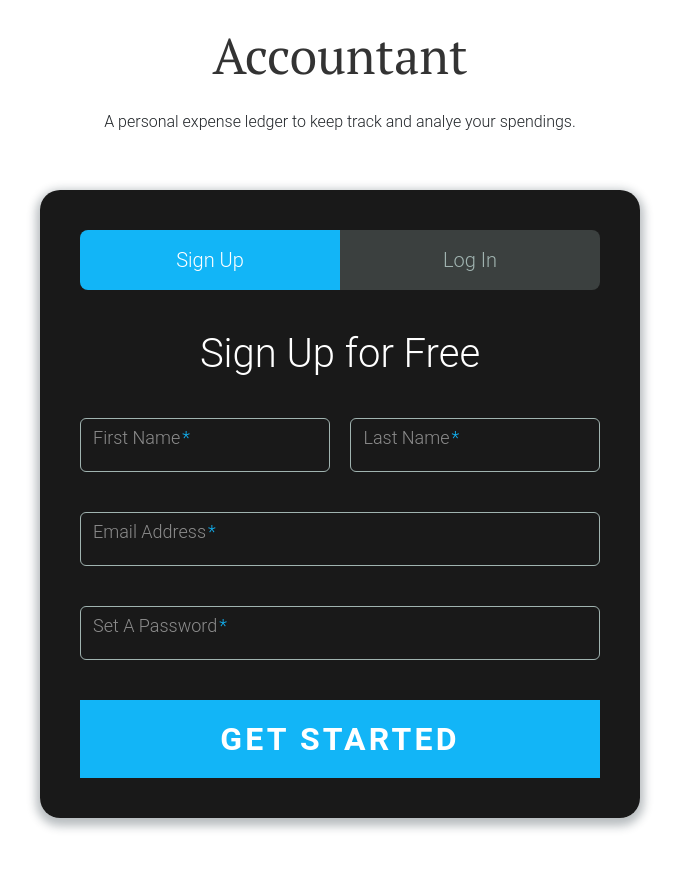
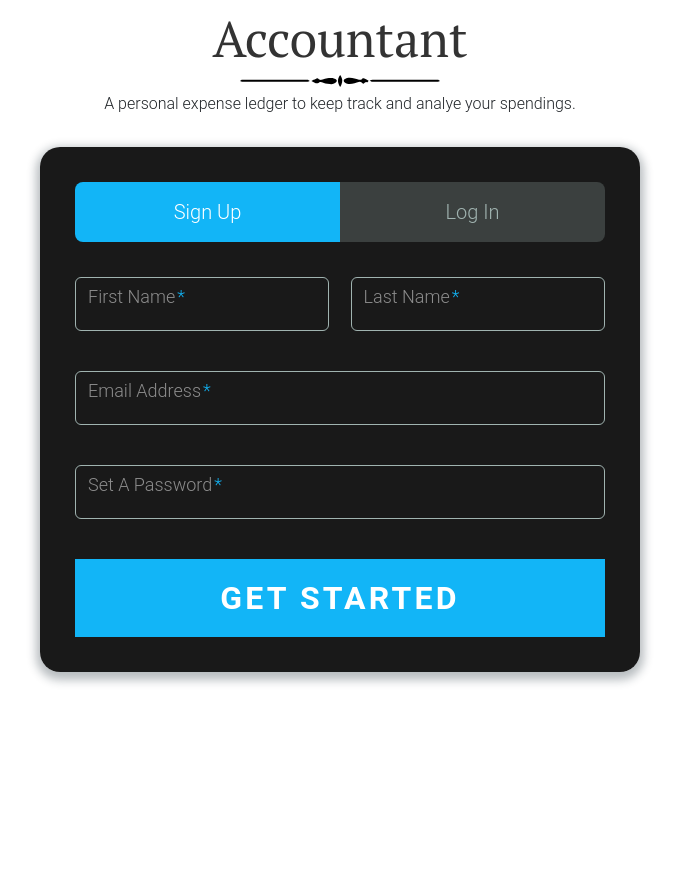
Before and after one commit to RitvikDayal/Accountant, a Django app: page / in a window 1280 px wide. Shown: the whole page, without its empty margins (300-979 px from the left). After the commit the page ends 684 px from the top, so only its background shows below. Run offline with Django 4.2, Linux system fonts and the light colour scheme; some libraries are stand-ins or nearby versions; some web fonts are replaced.

Commit message:
updated interface

```diff
--- a/static/css/login.css
+++ b/static/css/login.css
@@ -15,9 +15,9 @@ a:hover {
 
 .form {
   background: rgba(0, 0, 0, 0.9);
-  padding: 40px;
+  padding: 35px;
   max-width: 600px;
-  margin: 40px auto;
+  margin: 15px auto;
   border-radius: 20px;
   box-shadow: 0 4px 10px 4px rgba(19, 35, 47, 0.3);
 }
@@ -25,7 +25,7 @@ a:hover {
 .tab-group {
   list-style: none;
   padding: 0;
-  margin: 0 0 40px 0;
+  margin: 0 0 35px 0;
 }
 .tab-group:after {
   content: "";
@@ -64,7 +64,8 @@ h1 {
   text-align: center;
   color: #ffffff;
   font-weight: 300;
-  margin: 0 0 40px;
+  font-size: medium;
+  margin: 0;
 }
 
 label {
@@ -168,3 +169,8 @@ textarea {
   margin-top: -20px;
   text-align: right;
 }
+
+.underline-container {
+  max-width: 200px;
+  margin: 0 auto;
+}
--- a/static/css/style.css
+++ b/static/css/style.css
@@ -21,7 +21,7 @@ html {
 
 body {
     margin: 0;
-    padding: 25px;
+    padding: 8px;
 }
 
 
@@ -45,7 +45,6 @@ body {
 .title {
     font-size: 50px;
     font-weight: 300;
-    margin-bottom: 25px;
     color: #333;
     font-family: 'Cantata One', serif;
     font-family: 'PT Serif', serif;
--- a/templates/interface/login.html
+++ b/templates/interface/login.html
@@ -14,6 +14,9 @@
                 <div class="head-content">
                     <div class="head-title">
                         <h1 class="title">Accountant</h1>
+                        <div class="underline-container">
+                          <img src="{% static 'img/logo/underline.svg' %}" alt="underline" class="underline">
+                        </div>
                         <p class="text-center">A personal expense ledger to keep track and analye your spendings.</p>
                     </div>
                 </div>
@@ -31,8 +34,6 @@
 
   <div class="tab-content">
     <div id="signup">
-      <h1>Sign Up for Free</h1>
-
       <form action="/" method="post">
 
       <div class="top-row">
@@ -72,8 +73,6 @@
     </div>
 
     <div id="login">
-      <h1>Welcome Back!</h1>
-
       <form action="/" method="post">
 
         <div class="field-wrap">
```
Also changed, not shown: static/img/logo/underline.svg (added).
